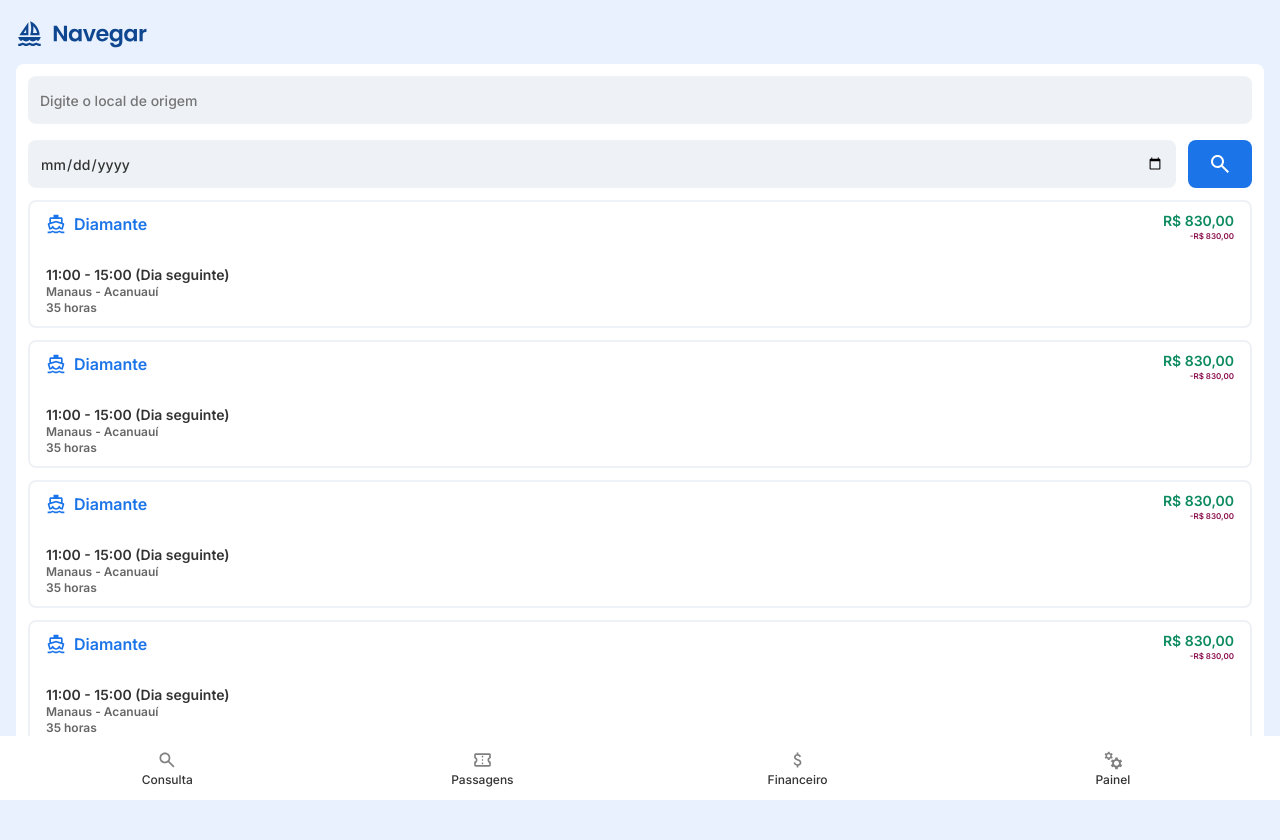
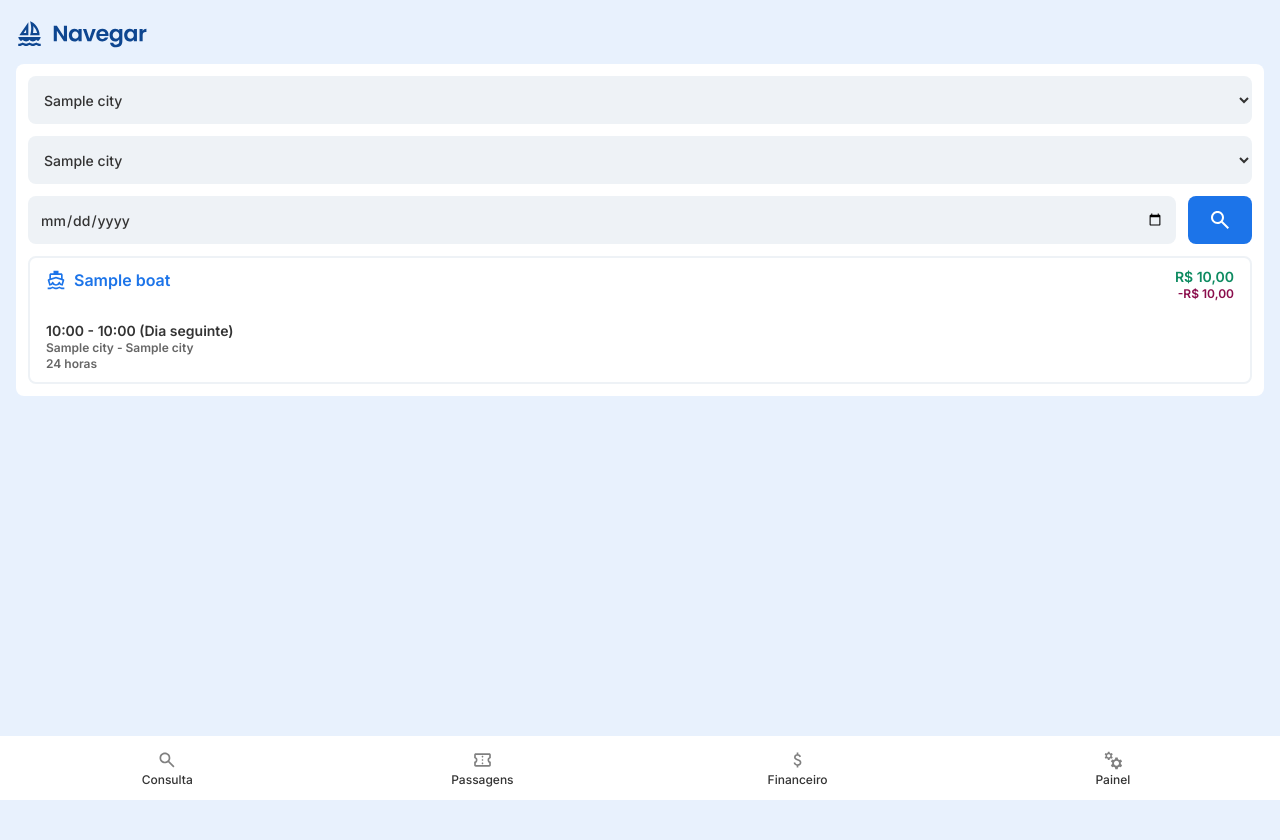
Before and after one commit to eu-erickfernandes/navegar-web, a Django app: template templates/route/search.html in a window 1280 px wide. After the commit the page ends 800 px from the top, so only its background shows below. Run offline with Django 5.2, Linux system fonts and the light colour scheme; tables that the repository leaves empty hold one stand-in row (values such as "Sample post"); the template is opened without the code that fills it: values that come from a table or form of the project are taken from there, most other values are stand-ins (such as "Sample title", 1, 10 or a date in 2020).

Commit message:
Consulta de Rota Fixes #22

```diff
--- a/apps/route/models.py
+++ b/apps/route/models.py
@@ -1,5 +1,6 @@
+from datetime import datetime, timedelta
+
 from django.db import models
-
 
 from apps.authentication.models import CustomUser
 
@@ -35,6 +36,22 @@ class Route(models.Model):
     def __str__(self):
         return f'{self.origin} - {self.destination}'
 
+    @property
+    def duration(self):
+        start_datetime = datetime.combine(datetime.today(), self.departure_time)
+        end_datetime = datetime.combine(datetime.today(), self.arrival_time)
+
+        if self.next_day:
+            end_datetime += timedelta(days=1)
+
+        total_time = end_datetime - start_datetime
+        total_seconds = total_time.total_seconds()
+        hours, remainder = divmod(total_seconds, 3600)
+        # minutes, seconds = divmod(remainder, 60)
+        total_time = f"{int(hours):02}"
+
+        return total_time
+
 
 class RouteBoat(models.Model):
     route = models.ForeignKey(Route, on_delete= models.PROTECT)
@@ -46,14 +63,57 @@ class RouteBoat(models.Model):
 
 class RouteBoatWeekday(models.Model):
     WEEKDAY_CHOICES = [
-        ('1', 'Domingo'),
-        ('2', 'Segunda-Feira'),
-        ('3', 'Terça-Feira'),
-        ('4', 'Quarta-Feira'),
-        ('5', 'Quinta-Feira'),
-        ('6', 'Sexta-Feira'),
-        ('7', 'Sábado'),
+        ('1', 'Segunda-Feira'),
+        ('2', 'Terça-Feira'),
+        ('3', 'Quarta-Feira'),
+        ('4', 'Quinta-Feira'),
+        ('5', 'Sexta-Feira'),
+        ('6', 'Sábado'),
+        ('7', 'Domingo'),
     ]
 
     route_boat = models.ForeignKey(RouteBoat, on_delete= models.PROTECT)
     weekday = models.CharField(max_length= 1, choices= WEEKDAY_CHOICES)
+
+    @property
+    def __str__(self):
+        return f'{self.route_boat} - {self.get_weekday_display()}'
+
+    @property
+    def boat(self):
+        return self.route_boat.boat
+
+    @property
+    def route(self):
+        return self.route_boat.route
+
+    @property
+    def origin(self):
+        return self.route.origin
+
+    @property
+    def destination(self):
+        return self.route.destination
+
+    @property
+    def departure_time(self):
+        return self.route.departure_time
+
+    @property
+    def arrival_time(self):
+        return self.route.arrival_time
+
+    @property
+    def next_day(self):
+        return self.route.next_day
+
+    @property
+    def duration(self):
+        return self.route.duration
+
+    @property
+    def cost(self):
+        return self.route.cost
+
+    def price(self):
+        return self.route.price
--- a/static/css/components/input.css
+++ b/static/css/components/input.css
@@ -44,6 +44,6 @@ select{
     color: var(--clr-white);
 }
 
-/* select option:first-child:disabled{
+select option:first-child:disabled{
     display: none;
-} */
+}
--- a/static/css/templates/route/search.css
+++ b/static/css/templates/route/search.css
@@ -8,34 +8,6 @@
     border-radius: .5rem;
     gap: .75rem;
     padding: .75rem;
-
-    .search-input-list{
-        display: grid;
-        gap: .25rem;
-
-        .route-list{
-            border-radius: .5rem;
-            display: grid;
-            gap: .125rem;
-            overflow: auto;
-            max-height: 0;
-            transition: max-height .5s;
-
-            &:is(.route-field:focus-visible + .route-list){
-                max-height: 10rem;
-            }
-
-            li{
-                background-color: var(--clr-gray-light);
-                cursor: pointer;
-                padding: .75rem;
-
-                .route-time{
-                    font-size: .75rem;
-                }
-            }
-        }
-    }
 
     .search-date-button{
         display: flex;
@@ -68,7 +40,7 @@
                 }
 
                 .cost-label{
-                    font-size: .5rem;
+                    font-size: .75rem;
                 }
             }
         }
@@ -84,4 +56,10 @@
             }
         }
     }
+
+    .not-found{
+        color: var(--clr-red-dark);
+        font-size: 14px;
+        font-weight: 600;
+    }
 }
--- /dev/null
+++ b/static/js/components/input.js
@@ -0,0 +1,16 @@
+const inputs = document.querySelectorAll(':is(input, select)')
+
+const toogleTouchedClass = (event) => {
+    event.target.classList.add('touched')
+}
+
+const initialize = (input) => {
+    input.addEventListener('blur', toogleTouchedClass)
+
+    if(input.type == 'file')
+        input.addEventListener('change', toogleTouchedClass)
+}
+
+if(inputs){
+    inputs.forEach(initialize)
+}
--- a/static/js/components/navbar.js
+++ b/static/js/components/navbar.js
@@ -1,7 +1,5 @@
 const current_path = window.location.pathname.split('/')
 const links = document.querySelectorAll('[data-navbar-link]')
-
-console.log(current_path)
 
 if(links)
     if (current_path.length == 2)
--- a/templates/authentication/partials/_base.html
+++ b/templates/authentication/partials/_base.html
@@ -30,6 +30,7 @@
     <body>
         {% block content %}{% endblock %}
 
+        <script src="{% static 'js/components/input.js' %}"></script>
         <script src="{% static 'js/components/mask.js' %}"></script>
         <script src="{% static 'js/components/radioControl.js' %}"></script>
     </body>
--- a/templates/partials/_base.html
+++ b/templates/partials/_base.html
@@ -35,6 +35,9 @@
 
         {% include './_navbar.html' %}
 
+        <script src="{% static 'js/components/input.js' %}"></script>
+        <script src="{% static 'js/components/mask.js' %}"></script>
         <script src="{% static 'js/components/navbar.js' %}"></script>
+        <script src="{% static 'js/components/radioControl.js' %}"></script>
     </body>
 </html>
--- a/templates/route/search.html
+++ b/templates/route/search.html
@@ -19,118 +19,73 @@
         >
 
         <form class="route-search-form">
-            <div class="search-input-list">
-                <input type="hidden" name="route_id" data-route-id-input>
+            <select name="origin" id="origin" required>
+                <option value="" disabled selected>Origem</option>
 
-                <input
-                    class="route-field"
-                    data-route-input
-                    placeholder="Digite o local de origem"
-                    required
-                    type="text"
-                >
+                {% for city in cities %}
+                    {% if city.id == origin.id %}
+                        <option value="{{ origin.id }}" selected>{{ origin }}</option>
+                    {% else %}
+                        <option value="{{ city.id }}">{{ city }}</option>
+                    {% endif %}
+                {% endfor %}
+            </select>
 
-                <ul class="route-list" data-route-list>
-                    <li class="group">
-                        <p class="route">MANAUS -> ACANAUÍ</p>
-                        <span class="route-time">11:00 - 15:00 (Dia seguinte)</span>
-                    </li>
+            <select name="destination" id="destination" required>
+                <option value="" disabled selected>Destino</option>
 
-                    <li class="group">
-                        <p class="route">MANAUS -> ACANAUÍ</p>
-                        <span class="route-time">11:00 - 15:00 (Dia seguinte)</span>
-                    </li>
-
-                    <li class="group">
-                        <p class="route">MANAUS -> ACANAUÍ</p>
-                        <span class="route-time">11:00 - 15:00 (Dia seguinte)</span>
-                    </li>
-
-                    <li class="group">
-                        <p class="route">MANAUS -> ACANAUÍ</p>
-                        <span class="route-time">11:00 - 15:00 (Dia seguinte)</span>
-                    </li>
-                </ul>
-            </div>
+                {% for city in cities %}
+                    {% if city.id == destination.id %}
+                        <option value="{{ destination.id }}" selected>{{ destination }}</option>
+                    {% else %}
+                        <option value="{{ city.id }}">{{ city }}</option>
+                    {% endif %}
+                {% endfor %}
+            </select>
 
             <div class="search-date-button">
                 <input
                     id="date"
+                    min="{{ today|date:'Y-m-d' }}"
                     name="date"
                     required
                     type="date"
+
+                    {% if date %}
+                        value="{{ date }}"
+                    {% else %}
+                        value="{{ today|date:'Y-m-d' }}"
+                    {% endif %}
                 >
 
                 <button class="button icon search" type="submit"></button>
             </div>
 
-            <a class="result-item" href="#">
-                <div class="route-value">
-                    <span class="boat-label">Diamante</span>
+            {% for item in route_boat_weekdays %}
+                <a class="result-item" href="#">
+                    <div class="route-value">
+                        <span class="boat-label">{{ item.boat }}</span>
 
-                    <div class="group sm">
-                        <span class="price-label">R$ 830,00</span>
-                        <span class="cost-label">-R$ 830,00</span>
+                        <div class="group sm">
+                            <span class="price-label">R$ {{ item.price }}</span>
+                            <span class="cost-label">-R$ {{ item.cost }}</span>
+                        </div>
                     </div>
-                </div>
 
-                <div class="group sm route-info">
-                    <span class="route-time">11:00 - 15:00 (Dia seguinte)</span>
-                    <span>Manaus - Acanuauí</span>
-                    <span>35 horas</span>
-                </div>
-            </a>
+                    <div class="group sm route-info">
+                        <span class="route-time">
+                            {{ item.departure_time }} - {{ item.arrival_time }}
 
-            <a class="result-item" href="#">
-                <div class="route-value">
-                    <span class="boat-label">Diamante</span>
+                            {% if item.next_day %} (Dia seguinte) {% endif %}
+                        </span>
 
-                    <div class="group sm">
-                        <span class="price-label">R$ 830,00</span>
-                        <span class="cost-label">-R$ 830,00</span>
+                        <span>{{ item.origin }} - {{ item.destination }}</span>
+                        <span>{{ item.duration }} horas</span>
                     </div>
-                </div>
-
-                <div class="group sm route-info">
-                    <span class="route-time">11:00 - 15:00 (Dia seguinte)</span>
-                    <span>Manaus - Acanuauí</span>
-                    <span>35 horas</span>
-                </div>
-            </a>
-
-            <a class="result-item" href="#">
-                <div class="route-value">
-                    <span class="boat-label">Diamante</span>
-
-                    <div class="group sm">
-                        <span class="price-label">R$ 830,00</span>
-                        <span class="cost-label">-R$ 830,00</span>
-                    </div>
-                </div>
-
-                <div class="group sm route-info">
-                    <span class="route-time">11:00 - 15:00 (Dia seguinte)</span>
-                    <span>Manaus - Acanuauí</span>
-                    <span>35 horas</span>
-                </div>
-            </a>
-
-            <a class="result-item" href="#">
-                <div class="route-value">
-                    <span class="boat-label">Diamante</span>
-
-                    <div class="group sm">
-                        <span class="price-label">R$ 830,00</span>
-                        <span class="cost-label">-R$ 830,00</span>
-                    </div>
-                </div>
-
-                <div class="group sm route-info">
-                    <span class="route-time">11:00 - 15:00 (Dia seguinte)</span>
-                    <span>Manaus - Acanuauí</span>
-                    <span>35 horas</span>
-                </div>
-            </a>
+                </a>
+            {% empty %}
+                <span class="not-found">Nenhuma embarcação disponível</span>
+            {% endfor %}
         </form>
     </main>
 {% endblock %}
```
Also changed, not shown: apps/route/views.py (+45 -2 lines), templates/route/index.html (+9 -1 lines), static/css/templates/authentication/panel.css (added).
